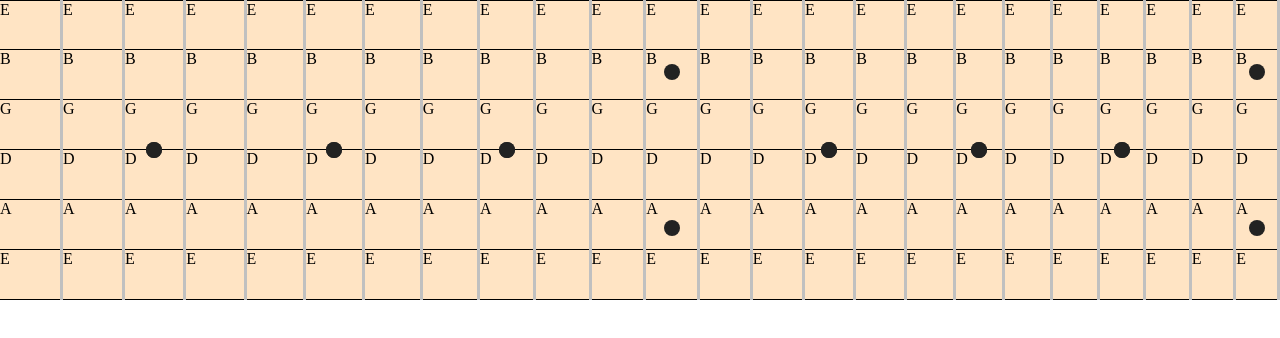
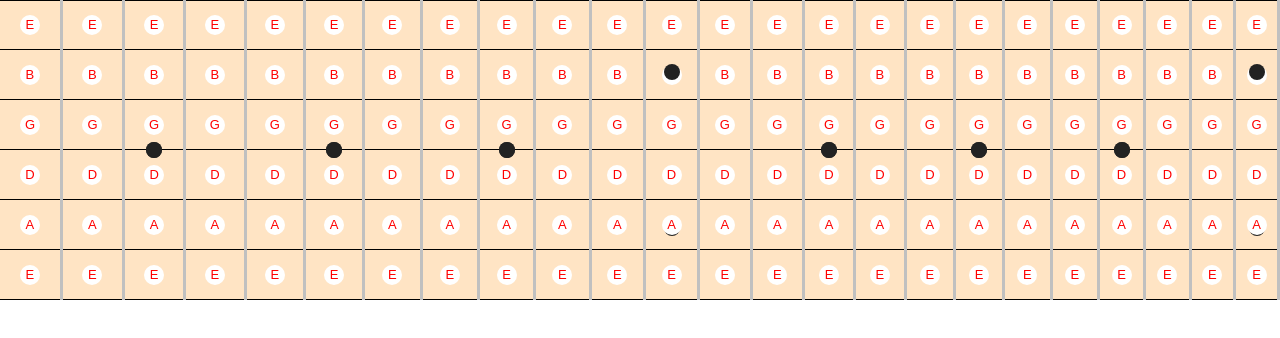
Before and after one commit to DmitryPacificAtion/scales-learning-help-tool, a React app: page / in a window 1280 px wide. Shown: the top 338 px of the page. Built offline with nearby package versions, Linux system fonts and the light colour scheme.

Commit message:
Add circles with keys

```diff
--- a/src/components/String/index.tsx
+++ b/src/components/String/index.tsx
@@ -4,7 +4,7 @@ import './styles.scss';
 const String = ({ string }) => {
     return (
         <div className="string">
-            {string.value}
+            <span className="string--value">{string.value}</span>
         </div>
     );
 }
--- a/src/components/String/styles.scss
+++ b/src/components/String/styles.scss
@@ -2,6 +2,24 @@
     height: 50px;
     border-bottom: 1px solid black;
     box-sizing: border-box;
+    position: relative;
+    &--value {
+        position: absolute;
+        top: calc(50% - 10px);
+        left: calc(50% - 10px);
+        display: inline-block;
+        border-radius: 50%;
+        background: white;
+        width: 20px;
+        height: 20px;
+        text-align: center;
+        line-height: 20px;
+        color: red;
+        font-weight: 500;
+        font-size: 13px;
+        cursor: pointer;
+        font-family: Arial;
+    }
 }
 .string:first-child {
     border-top: 1px solid black;
```
